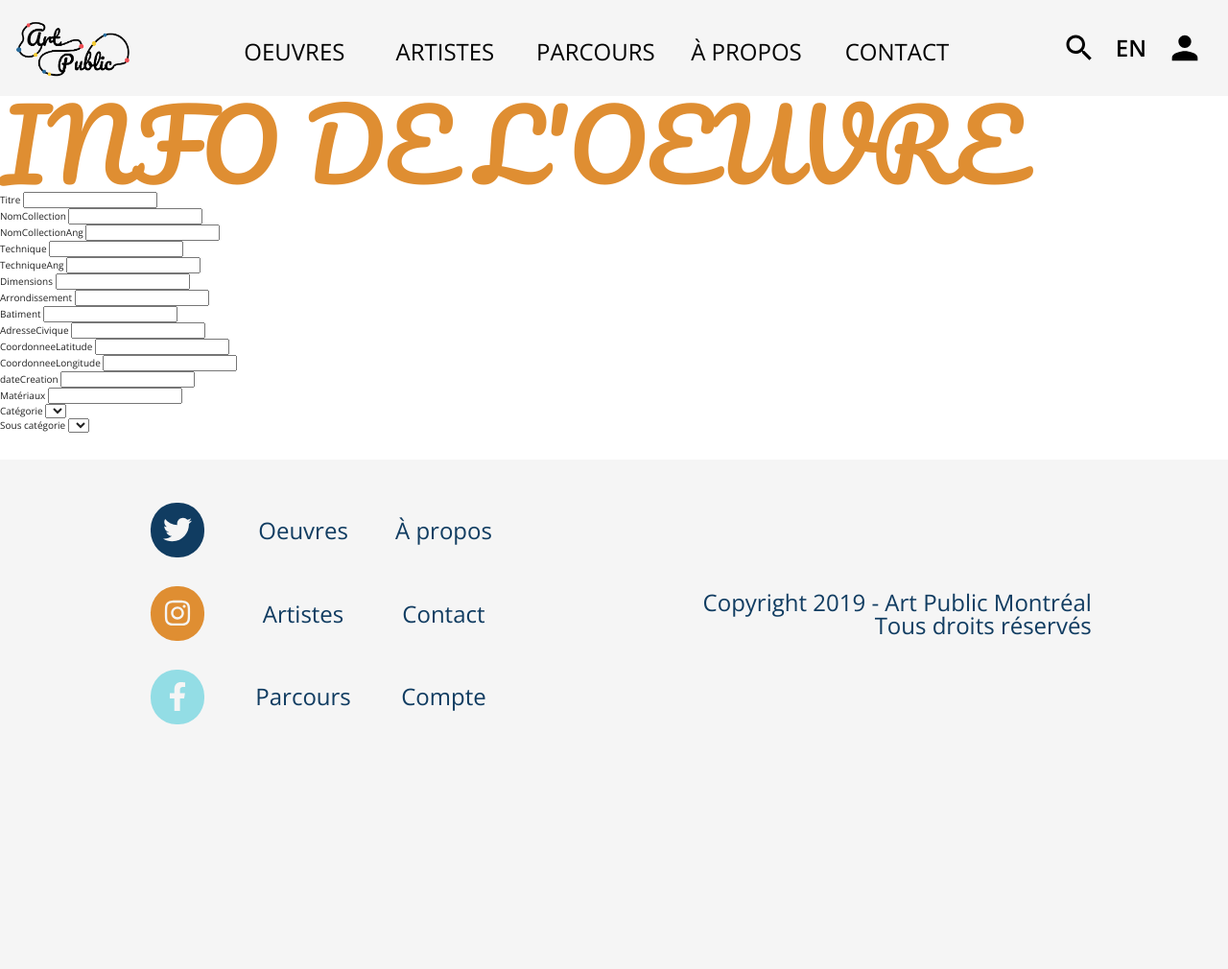
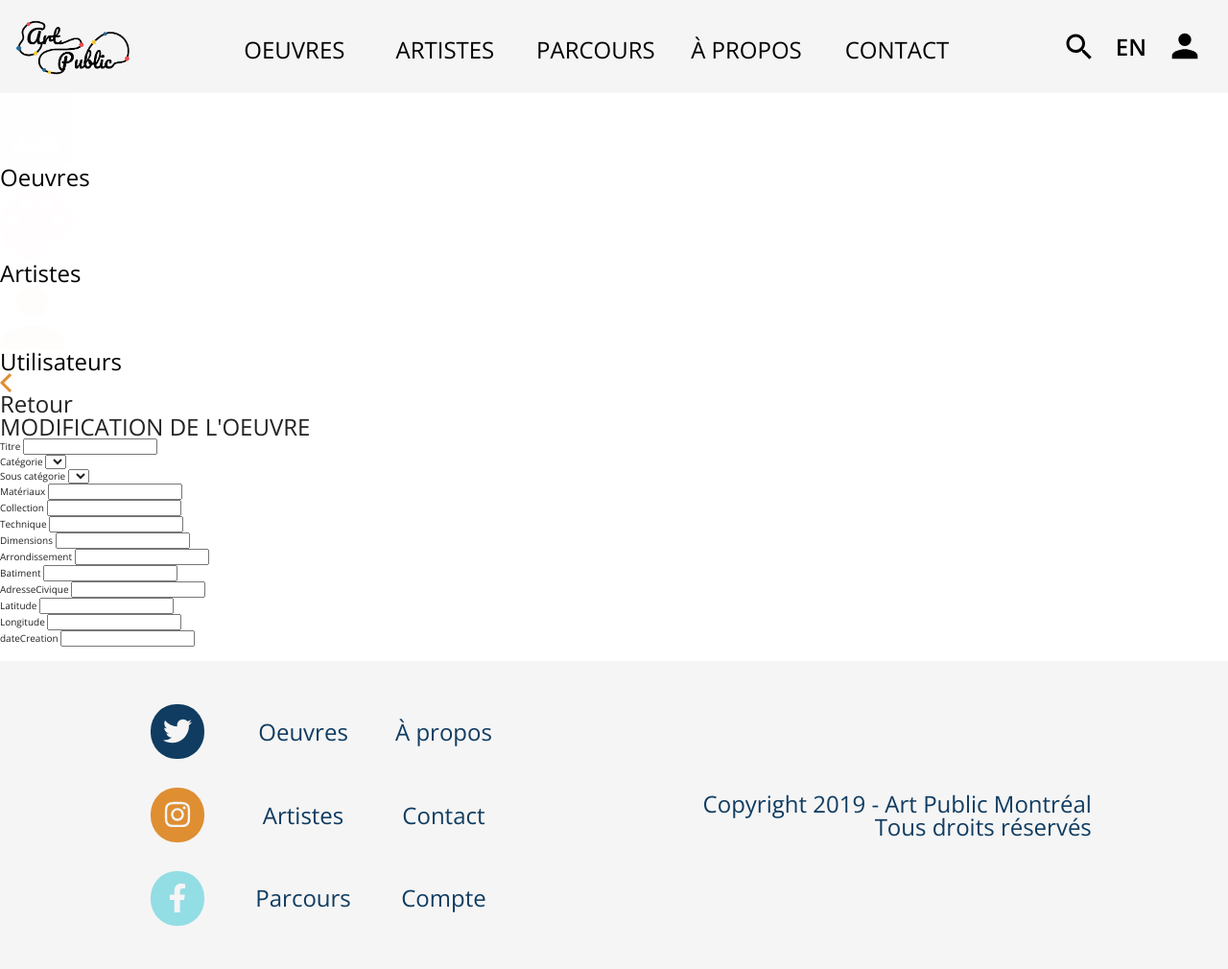
Before and after one commit to wchartrand89/art-public-mtl, a PHP site: the page made by api/vues/admin/FormulaireModification.html.php in a window 1280 px wide. Shown: the whole page at 96% size. Before the commit the page ends 800 px from the top, so only its background shows below. Run offline with PHP 8.4, Linux system fonts and the light colour scheme; the template is opened without the code that fills it, so the values that code supplies are empty.

Commit message:
style page modif oeuvre

```diff
--- a/api/controlleurs/OeuvreAdminControlleur.class.php
+++ b/api/controlleurs/OeuvreAdminControlleur.class.php
@@ -63,13 +63,13 @@
         // si url = oeuvre/id/modifier alors get l'oeuvre avec l'ID => afficher le formulaire prerempli
 			else if(isset($requete->url_elements[1]) && is_numeric($requete->url_elements[1]) && isset($requete->url_elements[2]) && $requete->url_elements[2] == "modifier" )
 			{
-
+				$page = $requete->url_elements[2];
 				$id=$requete->url_elements[1];
 				$res = $this->getOeuvre($id);
 				$res2 = $this->getCategorie();
 				$res3 = $this->getSousCategorie();
 				$oVue = new AdminVue();
-				$oVue->afficheEntete("");
+				$oVue->afficheEntete($page);
 				$oVue->afficheFormulaireModification($res, $res2, $res3);
 				$oVue->affichePied();
 			}
--- a/api/vues/AdminVue.class.php
+++ b/api/vues/AdminVue.class.php
@@ -33,6 +33,7 @@
 	 * @return void
 	 */
 	public function afficheEntete($page) {
+
         require("entetepied/enteteAdmin.html.php");
 
 	}
@@ -56,7 +57,7 @@
 	 */
 	public function affichePied() {
 
-		require("entetepied/piedAdmin.html.php");
+		//require("entetepied/piedAdmin.html.php");
 	}
 
 
--- a/api/vues/admin/FormulaireModification.html.php
+++ b/api/vues/admin/FormulaireModification.html.php
@@ -5,73 +5,37 @@
 $info2= $data2;
 $info3= $data3;
 
+//var_dump($info);
+
 
 ?>
-            <form id='modification' action="/art-public-mtl/api/admin/oeuvre/modification/" method="post">
-                <h1>INFO DE L'OEUVRE</h1>
-                <div>
+            <aside id="menu_aside">
+				<a id="menu_oeuvre" href=""><img src="../../../../img/icons/imageBlanch.svg" alt="icon image"><p class="text_menu">Oeuvres</p></a>
+				<a id="menu_artistes" href=""><img src="../../../../img/icons/paletteBlanch.svg" alt="icon image"><p class="text_menu">Artistes</p></a>
+				<a id="menu_utilisateurs" href=""><img src="../../../../img/icons/personBlanch.svg" alt="icon image"><p class="text_menu">Utilisateurs</p></a>
+			</aside>
+            <div id="formAdmin">
+                <span id="retour">
+                    <a id="a_image" href=""><img src="../../../../img/icons/retour_fleche.svg" alt=""></a>
+                    <p>Retour</p>
+                </span>
+                <p id="text_form_admin">MODIFICATION DE L'OEUVRE</p>
+                <form id='inputs_form' action="/art-public-mtl/api/admin/oeuvre/modification/" method="post">
+
+                    <!-- <div>
                         <input type="hidden" name="ID" value="<?php echo $info["id_oeuvre"]; ?>" readonly/>
                     </div>
                     <div>
                         <input type="hidden" name="id_artiste" value="<?php echo $info["id_artiste"]; ?>" readonly/>
+                    </div> -->
+                    <div class="div_form">
+                        <label for="titre">Titre</label>
+                        <input class="box" type="text" name="titre" value="<?php echo $info["titre"];  ?>" id="Titre">
                     </div>
-                <div>
-                    <label for="titre">Titre</label>
-                    <input type="text" name="titre" value="<?php echo $info["titre"];  ?>" id="Titre">
-                </div>
-                <div>
-                    <label for="titre">NomCollection</label>
-                    <input type="text" name="nomCollection" value="<?php echo $info["nomCollection"];  ?>" id="NomCollection">
-                </div>
-                <div>
-                    <label for="titre">NomCollectionAng</label>
-                    <input type="text" name="nomCollectionAng" value="<?php echo $info["nomCollectionAng"];  ?>" id="NomCollectionAng">
-                </div>
-                <div>
-                    <label for="titre">Technique</label>
-                    <input type="text" name="technique" value="<?php echo $info["technique"];  ?>" id="Technique">
-                </div>
-                <div>
-                    <label for="titre">TechniqueAng</label>
-                    <input type="text" name="techniqueAng" value="<?php echo $info["techniqueAng"];  ?>" id="TechniqueAng">
-                </div>
-                <div>
-                    <label for="titre">Dimensions</label>
-                    <input type="text" name="dimensions" value="<?php echo $info["dimensions"];  ?>" id="Dimensions">
-                </div>
-                <div>
-                    <label for="titre">Arrondissement</label>
-                    <input type="text"  name="arrondissement" value="<?php echo $info["arrondissement"];  ?>" id="Arrondissement">
-                </div>
-                <div>
-                    <label for="titre">Batiment</label>
-                    <input type="text"  name="batiment" value="<?php echo $info["batiment"];  ?>" id="Batiment">
-                </div>
-                <div>
-                    <label for="titre">AdresseCivique</label>
-                    <input type="text" name="adresseCivique" value="<?php echo $info["adresseCivique"];  ?>" id="AdresseCivique">
-                </div>
-                <div>
-                    <label for="titre">CoordonneeLatitude</label>
-                    <input type="text" name="coordonneeLatitude" value="<?php echo $info["coordonneeLatitude"];  ?>" id="CoordonneeLatitude">
-                </div>
-                <div>
-                    <label for="titre">CoordonneeLongitude</label>
-                    <input type="text" name="coordonneeLongitude" value="<?php echo $info["coordonneeLongitude"];  ?>" id="CoordonneeLongitude">
-                </div>
-                <div>
-                    <label for="titre">dateCreation</label>
-                    <input type="text" name="dateCreation" value="<?php echo $info["dateCreation"];  ?>" id="dateCreation" >
-                </div>
-                <div>
-                    <label for="titre">Matériaux</label>
-                    <input type="text" name="materiaux" value="<?php echo $info["materiaux"];  ?>" id="Matériaux" >
-                </div>
-                <div>
+                    <div class="div_form">
                         <label for="titre">Catégorie</label>
-                    <select name="categorie">
+                        <select class="box" name="categorie">
                         <?php
-
 
                             foreach($info2 as $key=>$value){
                                 $value=array_map('utf8_encode', $value);
@@ -90,8 +54,9 @@
 
                         </select>
                     </div>
+                    <div class="div_form">
                         <label for="titre">Sous catégorie</label>
-                    <select name="sousCategorie">
+                        <select class="box" name="sousCategorie">
                          <?php
                             foreach($info3 as $key=>$value){
                                 $value=array_map('utf8_encode', $value);
@@ -109,21 +74,73 @@
 
                         </select>
                     </div>
+                    <div class="div_form">
+                        <label for="titre">Matériaux</label>
+                        <input class="box" type="text" name="materiaux" value="<?php echo $info["materiaux"];  ?>" id="Matériaux" >
+                    </div>
+                    <div class="div_form">
+                        <label for="titre">Collection</label>
+                        <input class="box" type="text" name="nomCollection" value="<?php echo $info["nomCollection"];  ?>" id="NomCollection">
+                    </div>
+                    <div class="div_form">
+                        <label for="titre">Technique</label>
+                        <input class="box" type="text" name="technique" value="<?php echo $info["technique"];  ?>" id="Technique">
+                    </div>
+                    <div class="div_form">
+                        <label for="titre">Dimensions</label>
+                        <input class="box" type="text" name="dimensions" value="<?php echo $info["dimensions"];  ?>" id="Dimensions">
+                    </div>
+                    <div class="div_form">
+                        <label for="titre">Arrondissement</label>
+                        <input class="box" type="text"  name="arrondissement" value="<?php echo $info["arrondissement"];  ?>" id="Arrondissement">
+                    </div>
+                    <div class="div_form">
+                        <label for="titre">Batiment</label>
+                        <input class="box" type="text"  name="batiment" value="<?php echo $info["batiment"];  ?>" id="Batiment">
+                    </div>
+                    <div class="div_form">
+                        <label for="titre">AdresseCivique</label>
+                        <input class="box" type="text" name="adresseCivique" value="<?php echo $info["adresseCivique"];  ?>" id="AdresseCivique">
+                    </div>
+                    <div class="div_form">
+                        <label for="titre">Latitude</label>
+                        <input class="box" type="text" name="coordonneeLatitude" value="<?php echo $info["coordonneeLatitude"];  ?>" id="CoordonneeLatitude">
+                    </div>
+                    <div class="div_form">
+                        <label for="titre">Longitude</label>
+                        <input class="box" type="text" name="coordonneeLongitude" value="<?php echo $info["coordonneeLongitude"];  ?>" id="CoordonneeLongitude">
+                    </div>
+                    <div class="div_form">
+                        <label for="titre">dateCreation</label>
+                        <input class="box" type="text" name="dateCreation" value="<?php echo $info["dateCreation"];  ?>" id="dateCreation" >
+                    </div>
+
+                    <!-- <div>
+                        <label for="titre">NomCollectionAng</label>
+                        <input type="text" name="nomCollectionAng" value="<?php echo $info["nomCollectionAng"];  ?>" id="NomCollectionAng">
+                    </div>                 -->
+
+                    <!-- <div>
+                        <label for="titre">TechniqueAng</label>
+                        <input type="text" name="techniqueAng" value="<?php echo $info["techniqueAng"];  ?>" id="TechniqueAng">
+                    </div>                            -->
+
                     <?php
                     if(isset($info["nom"]) && $info["nom"]!=""){
 
 
                     ?>
-                <h1>ARTISTE</h1>
-                <div>
-                    <label for="titre">Nom</label>
-                    <input type="text" name="nom" value="<?php echo $info["nom"];  ?>" id="nom" >
+
+                    <div class="div_form">
+                        <label for="titre">Nom artiste</label>
+                        <input class="box" type="text" name="nom" value="<?php echo $info["nom"];  ?>" id="nom" >
                     </div>
-                <div>
-                    <label for="titre">Prénom</label>
-                    <input type="text" name="prenom" value="<?php echo $info["prenom"];  ?>" id="prenom" >
+                    <div class="div_form">
+                        <label for="titre">Prénom artiste</label>
+                        <input class="box" type="text" name="prenom" value="<?php echo $info["prenom"];  ?>" id="prenom" >
                     </div>
-                <div>
+                    <div id=btns_form>
+                        <input type="button" id="annuler" value="Annuler">
                         <input type="submit" id="envoyer" value="Modifier">
                     </div>
                 </form>
@@ -137,14 +154,15 @@
                 ?>
 
 
-                 <h1>NOM COLLECTIF</h1>
+                    <!-- <h1>NOM COLLECTIF</h1>
                     <div>
                         <label for="titre">Nom du collectif</label>
                         <input type="text" name="nomCollectif" value="<?php echo $info["nomCollectif"];  ?>" id="nom" >
                     </div>
-                <div>
-                    <input type="submit" id="envoyer" value="Modifier">
-                </div>
+                    <div id=btns_form>
+
+                    <input type="button" id="annuler" value="Annuler">
+                    </div>		 -->
             </form>
 
            <?php
@@ -153,3 +171,5 @@
 
 
           ?>
+
+            </div>
--- a/api/vues/entetepied/entete.html.php
+++ b/api/vues/entetepied/entete.html.php
@@ -12,6 +12,7 @@
 
 	<?php
 		if ($page== ""){
+
 			cssBase("");
 			echo '<link rel="stylesheet" href="../css/home.css" type="text/css" media="screen">';
 			echo '<link rel="stylesheet" href="../css/slider.css" type="text/css" media="screen">';
@@ -73,6 +74,7 @@
 		<a class="logo" href="/art-public-mtl/api/"><img src="<?php if($page == "artiste" || $page == "oeuvre"){echo "../";}?>../img/icons/logoAP.png" alt="Logo Art public Montréal"></a>
 
 		<nav class="menu">
+
 			<a class="lien" href="/art-public-mtl/api/oeuvre">
 			<svg xmlns="http://www.w3.org/2000/svg" width="100" height="100" viewBox="0 0 24 24"><path d="M0 0h24v24H0z" fill="none"/>
 			<path d="M21 19V5c0-1.1-.9-2-2-2H5c-1.1 0-2 .9-2 2v14c0 1.1.9 2 2 2h14c1.1 0 2-.9 2-2zM8.5 13.5l2.5 3.01L14.5 12l4.5 6H5l3.5-4.5z"/></svg>
--- a/css/adminmain.css
+++ b/css/adminmain.css
@@ -151,7 +151,7 @@
     left: 0;
     z-index: 2;
     height: 64px;
-    background-color: #CCCCCC;
+    background-color: var(--couleur-fond);
     color: #FFFFFF;
 
     padding-left: var(--marge-gauche);
```
Also changed, not shown: api/vues/entetepied/enteteAdmin.html.php (+27 -7 lines), css/formulairesAdmin.css (added, +84 -0 lines), img/icons/retour_fleche.svg (added). Lines whose indentation alone changed are shown as unchanged.
